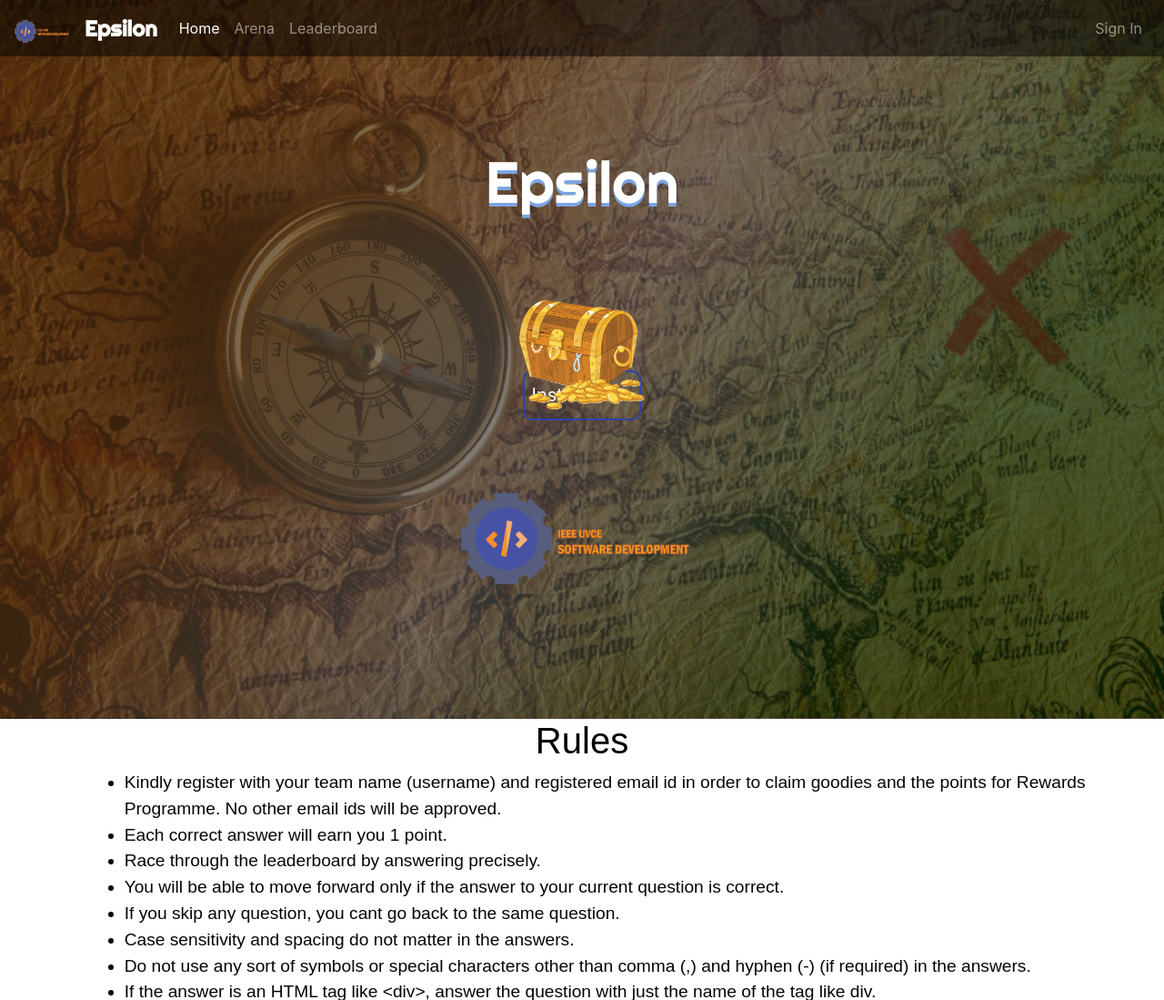
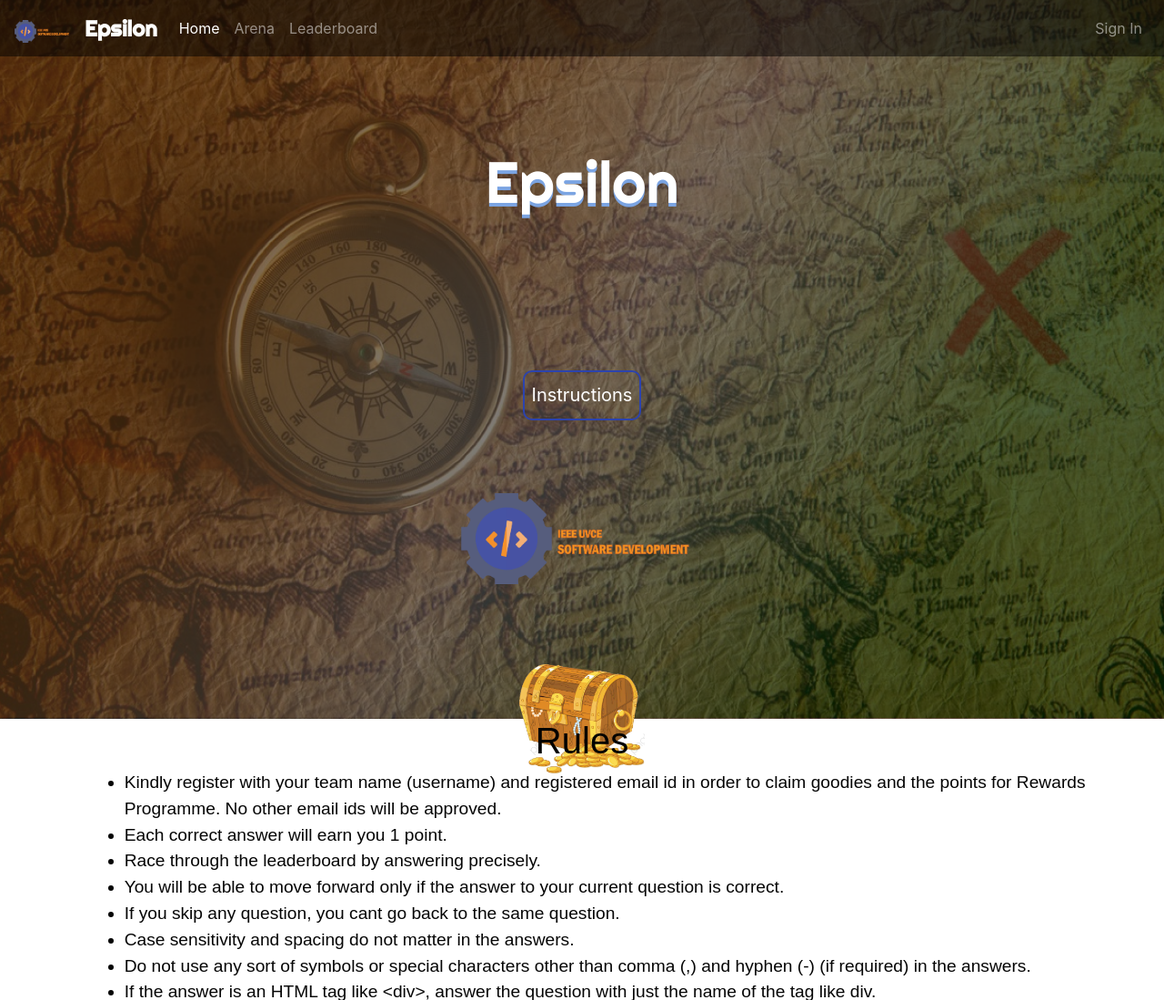
Before and after one commit to Nimitha-jagadeesha/Epsilonn-22, a Django app: page / in a window 1280 px wide. Shown: the top 1099 px of the page at 91% size. Run offline with Django 3.2, Linux system fonts and the light colour scheme; some libraries are stand-ins or nearby versions; some web fonts are replaced.

Commit message:
Update home.html

```diff
--- a/epsilon/templates/epsilon/home.html
+++ b/epsilon/templates/epsilon/home.html
@@ -58,7 +58,7 @@
             width:auto;
             height:120px;
             position: absolute;
-            margin-top:calc(100vh-120px);
+            margin-top:100vh;
             float:right;
         }
         @media (min-width: 768px) {
```
